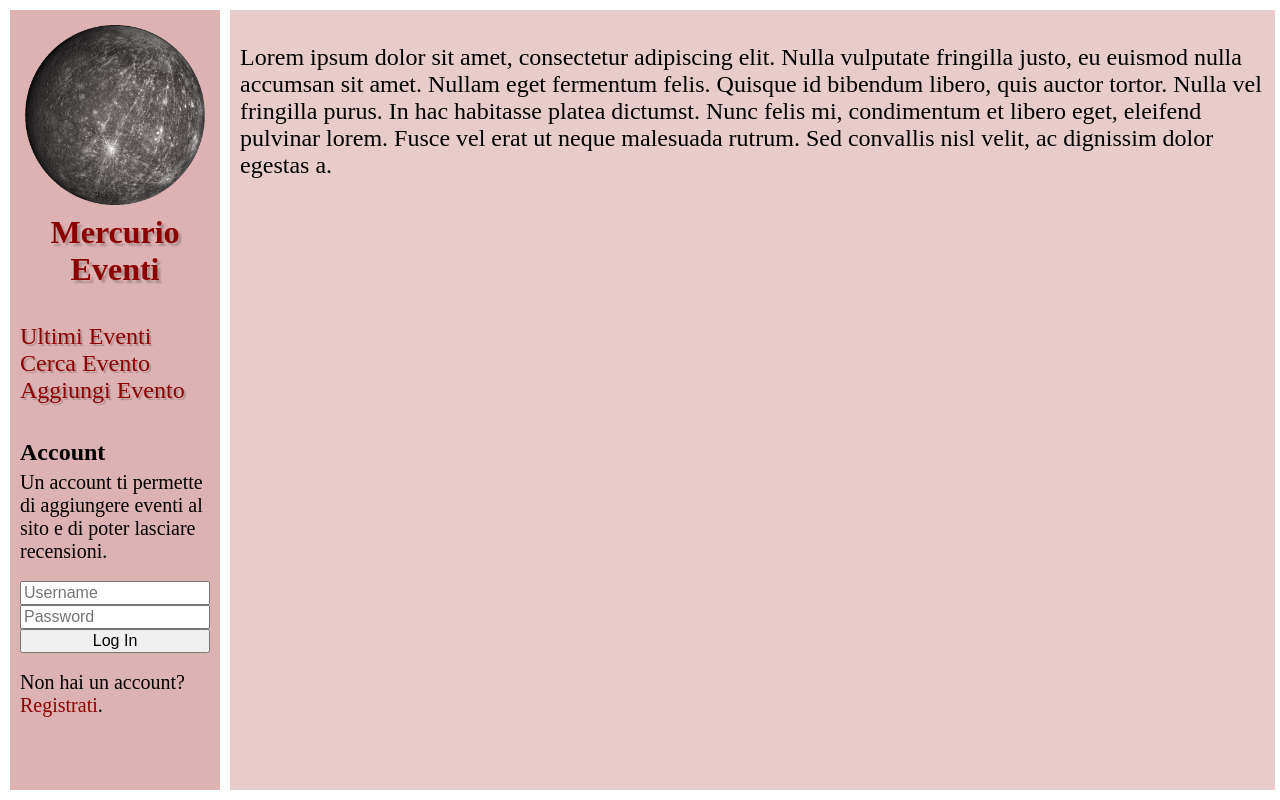
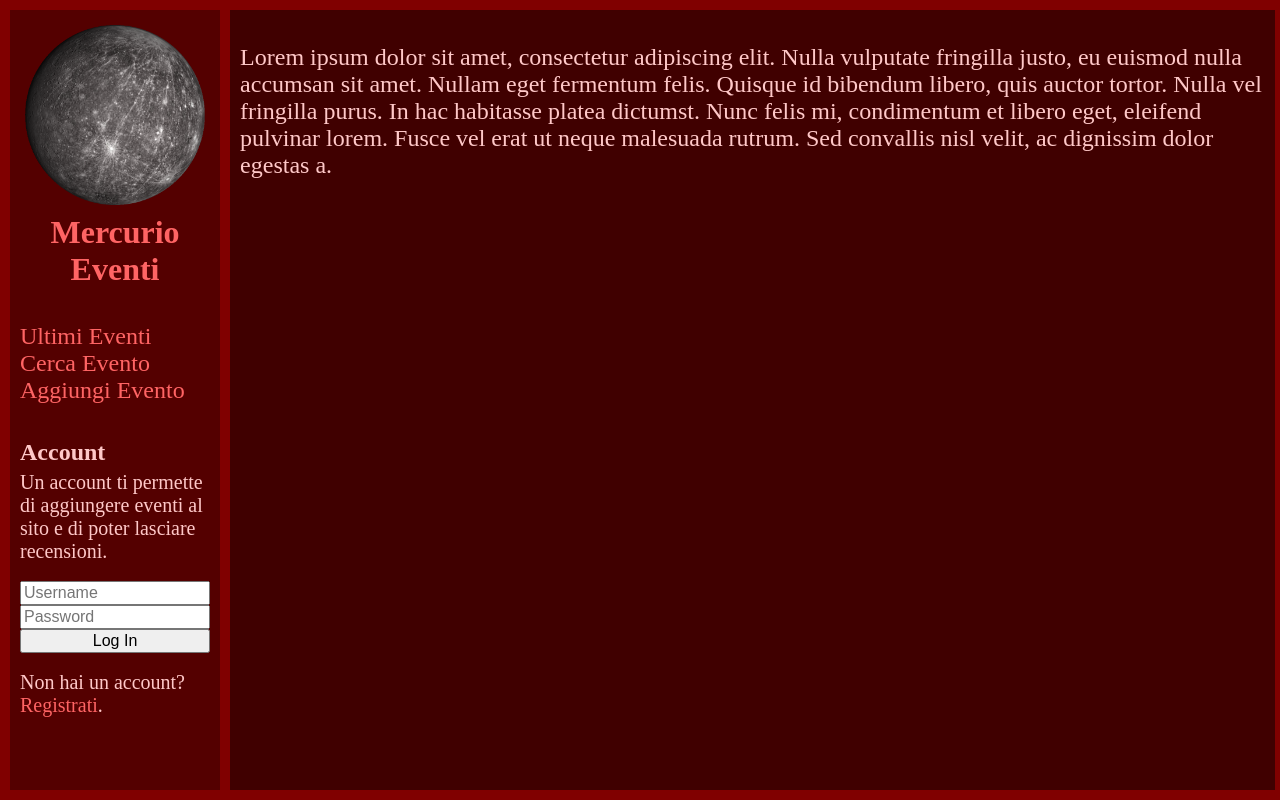
Before and after one commit to sac11221/mercuriouda, a plain HTML site: page WebApplication/index.html in a window 1280 px wide. Drawn offline with Linux system fonts and the light colour scheme.

Commit message:
css e sangue

```diff
--- a/WebApplication/index.html
+++ b/WebApplication/index.html
@@ -2,86 +2,7 @@
 <html>
 	<head>
 		<title>Mercurio Eventi</title>
-		<style>
-			body, html {
-				margin: 0;
-				padding: 0;
-			}
-
-			* {
-				box-sizing: border-box;
-			}
-
-			a {
-				text-decoration: none;
-				color: darkred;
-			}
-
-			a:hover {
-				text-decoration: underline;
-				color: darkblue;
-			}
-
-			body {
-				display: flex;
-				min-height: 100vh;
-			}
-
-			p {
-				font-size: 1.5em;
-			}
-
-			.sidebar {
-				width: 20%;
-				margin: 10px 5px 10px 10px;
-				padding: 5px;
-				background-color: rgba(139, 0, 0, 0.3);
-			}
-
-			#logo {
-				margin-bottom: 20px;
-				padding: 10px;
-			}
-			#logo img {
-				width: 100%;
-			}
-			#logo .title {
-				font-size: 2em;
-				width: 100%;
-				text-align: center;
-				margin-top: 5px;
-				color: darkred;
-				text-shadow: 3px 3px 2px rgba(0, 0, 0, 0.2);
-			}
-
-			#link {
-				font-size: 1.5em;
-				margin-bottom: 25px;
-				padding: 5px;
-				text-shadow: 2px 2px 1px rgba(0, 0, 0, 0.2);
-			}
-
-			#login {
-				padding: 5px;
-			}
-			#login div {
-				font-size: 1.25em;
-			}
-			#login .title {
-				font-size: 1.5em;
-			}
-			#login input {
-				font-size: 1em;
-				width: 100%;
-			}
-
-			.content {
-				width: 100%;
-				margin: 10px 5px 10px 5px;
-				padding: 10px;
-				background-color: rgba(139, 0, 0, 0.2);
-			}
-		</style>
+		<link rel="stylesheet" href="style.css">
 	</head>
 	<body>
 		<div class="sidebar">
--- /dev/null
+++ b/WebApplication/style.css
@@ -0,0 +1,90 @@
+body, html {
+	margin: 0;
+	padding: 0;
+}
+
+* {
+	box-sizing: border-box;
+}
+
+:root {
+	--bg: rgba(128, 0, 0, 1);
+	--bg-sidebar: rgba(0, 0, 0, 0.35);
+	--bg-content: rgba(0, 0, 0, 0.5);
+	--a: rgba(255, 100, 100, 1);
+	--p: rgba(255, 200, 200, 1);
+}
+
+body {
+	background-color: var(--bg);
+}
+
+a {
+	text-decoration: none;
+	color: var(--a);
+}
+
+a:hover {
+	text-decoration: underline;
+	color: darkblue;
+}
+
+body {
+	display: flex;
+	min-height: 100vh;
+}
+
+p {
+	font-size: 1.5em;
+	color: var(--p);
+}
+
+.sidebar {
+	width: 20%;
+	margin: 10px 5px 10px 10px;
+	padding: 5px;
+	background-color: var(--bg-sidebar);
+}
+
+#logo {
+	margin-bottom: 20px;
+	padding: 10px;
+}
+#logo img {
+	width: 100%;
+}
+#logo .title {
+	font-size: 2em;
+	width: 100%;
+	text-align: center;
+	margin-top: 5px;
+	color: darkred;
+}
+
+#link {
+	font-size: 1.5em;
+	margin-bottom: 25px;
+	padding: 5px;
+}
+
+#login {
+	padding: 5px;
+}
+#login div {
+	font-size: 1.25em;
+	color: var(--p);
+}
+#login .title {
+	font-size: 1.5em;
+}
+#login input {
+	font-size: 1em;
+	width: 100%;
+}
+
+.content {
+	width: 100%;
+	margin: 10px 5px 10px 5px;
+	padding: 10px;
+	background-color: var(--bg-content);
+}
```
Also changed, not shown: WebApplication/img/Blood-Splatter-004.png (added).
